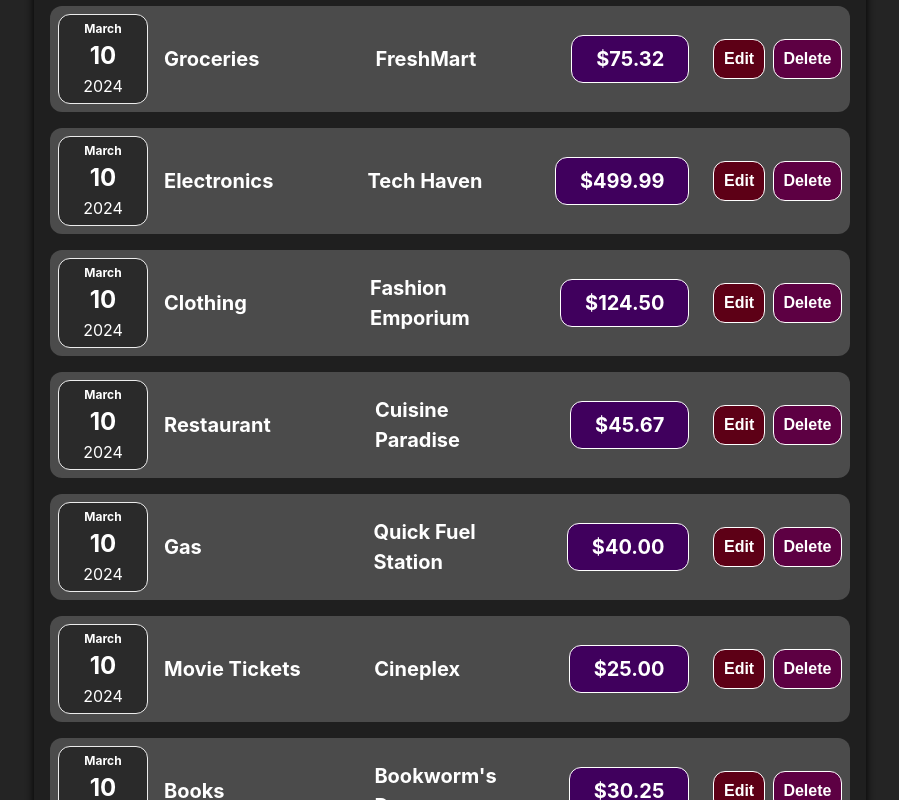
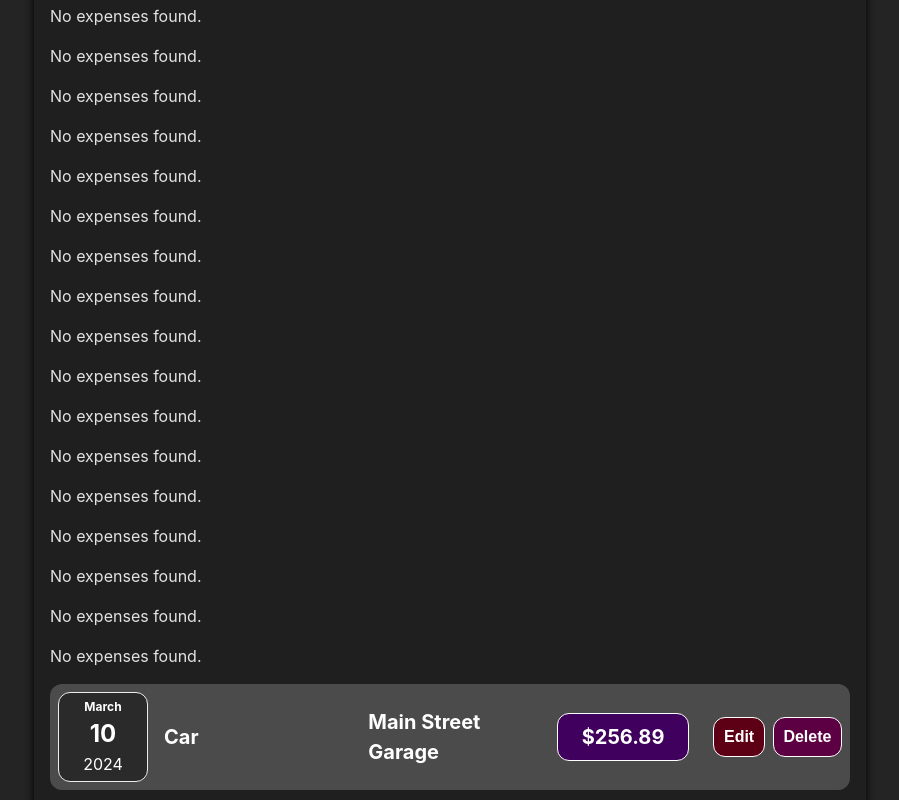
Before and after one commit to Praful-bit/react.js, a React (Vite) app: page / in a window 1280 px wide. Shown: the part 540-1340 px from the top of the page, without its empty margins (190-1089 px from the left). Built offline with nearby package versions, Linux system fonts and the light colour scheme.

Commit message:
Conditional Rendering

```diff
--- a/src/Components/Expense/ExpenseDate.jsx
+++ b/src/Components/Expense/ExpenseDate.jsx
@@ -1,3 +1,4 @@
+// ExpenseDate.jsx
 /* eslint-disable react/prop-types */
 import "./ExpenseItem.css";
 
--- a/src/Components/Expense/ExpenseItem.jsx
+++ b/src/Components/Expense/ExpenseItem.jsx
@@ -1,13 +1,16 @@
+// ExpenseItem.jsx
 /* eslint-disable react/prop-types */
 import ExpenseDate from "./ExpenseDate";
 import ExpenseDetails from "./ExpenseDetails";
 import "./ExpenseItem.css";
+import "./ExpensesList.css";
 import Card from "../UI/Card";
-import ExpensesFilter from "./ExpensesFilter";
+import ExpensesList from "./ExpensesList";
 import { useState } from "react";
+import ExpensesFilter from './ExpensesFilter'
 
 const ExpenseItem = (props) => {
-  const [filteredYear, setFilteredYear] = useState("2024");
+  const [filteredYear, setFilteredYear] = useState('2024');
 
   const filterChangeHandler = (selectedYear) => {
     setFilteredYear(selectedYear);
@@ -17,7 +20,7 @@
     props.onDeleteExpense(id);
   };
 
-  if (!props.expenses || !Array.isArray(props.expenses)) {
+  if (!props.expenses && !Array.isArray(props.expenses)) {
     return <p>No expenses found.</p>;
   }
 
@@ -31,11 +34,10 @@
         selected={filteredYear}
         onChangeFilter={filterChangeHandler}
       />
-      {filteredExpenses.length === 0 ? (
-        <p>No expenses found for the selected year.</p>
-      ) : (
-        filteredExpenses.map((item) => (
-          <div key={item.id}>
+      <ExpensesList items={filteredExpenses} />
+      {filteredExpenses.map((item) => (
+        <div key={item.id}>
+          <li className="expenses-list">
             <Card className="expense-item">
               <ExpenseDate date={item.date} />
               <div className="expense-item__description">
@@ -49,9 +51,9 @@
                 Delete
               </button>
             </Card>
-          </div>
-        ))
-      )}
+          </li>
+        </div>
+      ))}
     </>
   );
 };
--- /dev/null
+++ b/src/Components/Expense/ExpensesList.css
@@ -0,0 +1,9 @@
+.expenses-list {
+    list-style: none;
+    padding: 0;
+}
+
+.expenses-list__fallback {
+    color: white;
+    text-align: center;
+}
--- /dev/null
+++ b/src/Components/Expense/ExpensesList.jsx
@@ -0,0 +1,24 @@
+// ExpensesList.jsx
+/* eslint-disable react/prop-types */
+import ExpenseItem from "./ExpenseItem";
+
+const ExpensesList = (props) => {
+  if (props.items.length === 0) {
+    return <h2 className="expenses-list__fallback">Found no expenses.</h2>;
+  }
+
+  return (
+    <ul className="expenses-list">
+      {props.items.map((expense) => (
+        <ExpenseItem
+          key={expense.id}
+          title={expense.title}
+          amount={expense.amount}
+          date={expense.date}
+        />
+      ))}
+    </ul>
+  );
+};
+
+export default ExpensesList;
```
Also changed, not shown: src/Components/Expense/Expenses.css (deleted, +0 -7 lines), src/Components/Expense/Expenses.jsx (deleted, +0 -28 lines).
